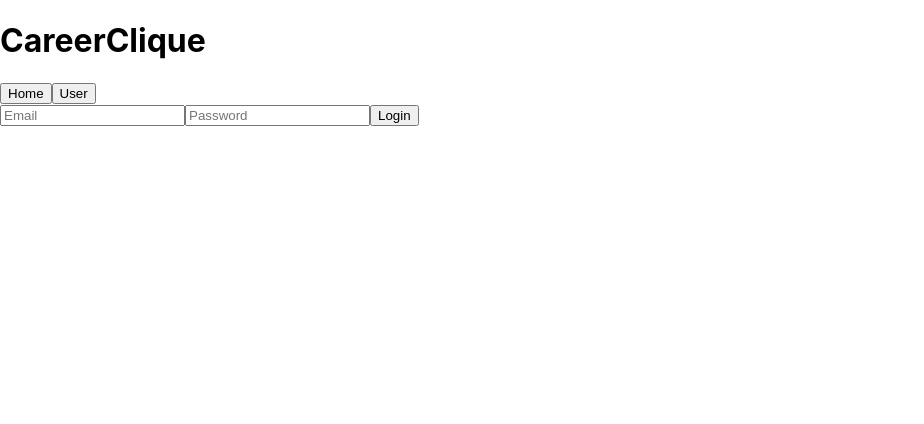
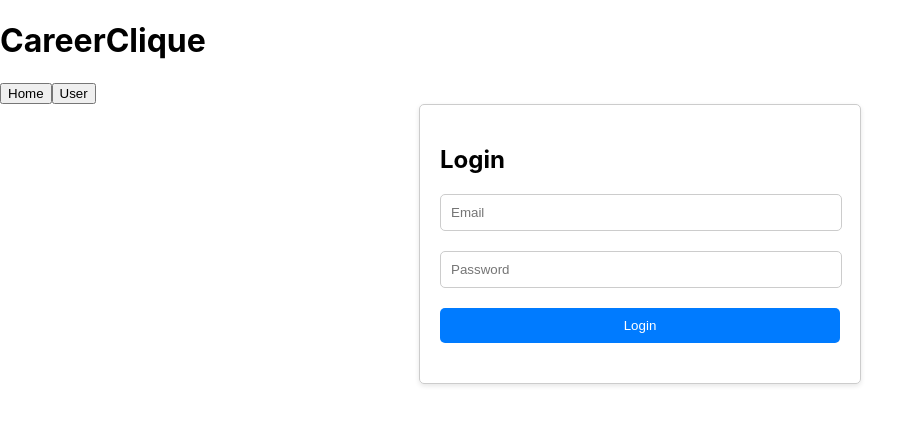
Before and after one commit to Makhafagy/Career-Clique, a React (Create React App) app in the folder frontend/: page / in a window 1280 px wide. Both pictures are taken after a click on the button "User". Shown: the top 424 px of the page, without its empty margins (0-924 px from the left). Built offline with nearby package versions, Linux system fonts and the light colour scheme.

Commit message:
login page style is added

```diff
--- /dev/null
+++ b/frontend/src/components/user/UserLogin.css
@@ -0,0 +1,35 @@
+/* components/UserLogin.css */
+
+.login-container {
+    max-width: 400px;
+    margin: 0 auto;
+    padding: 20px;
+    border: 1px solid #ccc;
+    border-radius: 5px;
+    box-shadow: 0 2px 5px rgba(0, 0, 0, 0.1);
+  }
+
+  .form-group {
+    margin-bottom: 20px;
+  }
+
+  .input-field {
+    width: calc(100% - 20px); /* Set the width of the input field (subtracting padding) */
+    padding: 10px;
+    border: 1px solid #ccc;
+    border-radius: 5px;
+  }
+
+  .login-button {
+    width: 100%;
+    padding: 10px;
+    background-color: #007bff;
+    color: #fff;
+    border: none;
+    border-radius: 5px;
+    cursor: pointer;
+  }
+
+  .login-button:hover {
+    background-color: #0056b3;
+  }
--- a/frontend/src/views/user/login/UserLogin.js
+++ b/frontend/src/views/user/login/UserLogin.js
@@ -1,40 +1,40 @@
-import React, { useState } from 'react';
+import React, { useState } from 'react'
+import '../../../components/user/UserLogin.css' // Import the CSS file for styling
 
-const LoginForm = () => {
+const UserLogin = () => {
   const [formData, setFormData] = useState({
     email: '',
-    password: ''
-  });
+    password: '',
+  })
 
-  const handleChange = (e) => {
-    const { name, value } = e.target;
-    setFormData({ ...formData, [name]: value });
-  };
+  const handleChange = e => {
+    const { name, value } = e.target
+    setFormData({ ...formData, [name]: value })
+  }
 
-  const handleSubmit = async (e) => {
-    e.preventDefault();
-    try {
-      const response = await fetch('/api/user/login', {
-        method: 'POST',
-        headers: {
-          'Content-Type': 'application/json'
-        },
-        body: JSON.stringify(formData)
-      });
-      const data = await response.json();
-      console.log(data); // Handle server response here
-    } catch (error) {
-      console.error('Error:', error);
-    }
-  };
+  const handleSubmit = async e => {
+    e.preventDefault()
+    // Handle form submission
+  }
 
   return (
-    <form onSubmit={handleSubmit}>
-      <input type="email" name="email" placeholder="Email" value={formData.email} onChange={handleChange} />
-      <input type="password" name="password" placeholder="Password" value={formData.password} onChange={handleChange} />
-      <button type="submit">Login</button>
-    </form>
-  );
-};
+    <div className='login-container'>
+      <h2>Login</h2>
+      <form onSubmit={handleSubmit}>
+        <div className='form-group'>
+          <input type='email' name='email' placeholder='Email' value={formData.email} onChange={handleChange} className='input-field' />
+        </div>
+        <div className='form-group'>
+          <input type='password' name='password' placeholder='Password' value={formData.password} onChange={handleChange} className='input-field' />
+        </div>
+        <div className='form-group'>
+          <button type='submit' className='login-button'>
+            Login
+          </button>
+        </div>
+      </form>
+    </div>
+  )
+}
 
-export default LoginForm;
+export default UserLogin
```
Also changed, not shown: frontend/src/components/user/User.css (deleted).
